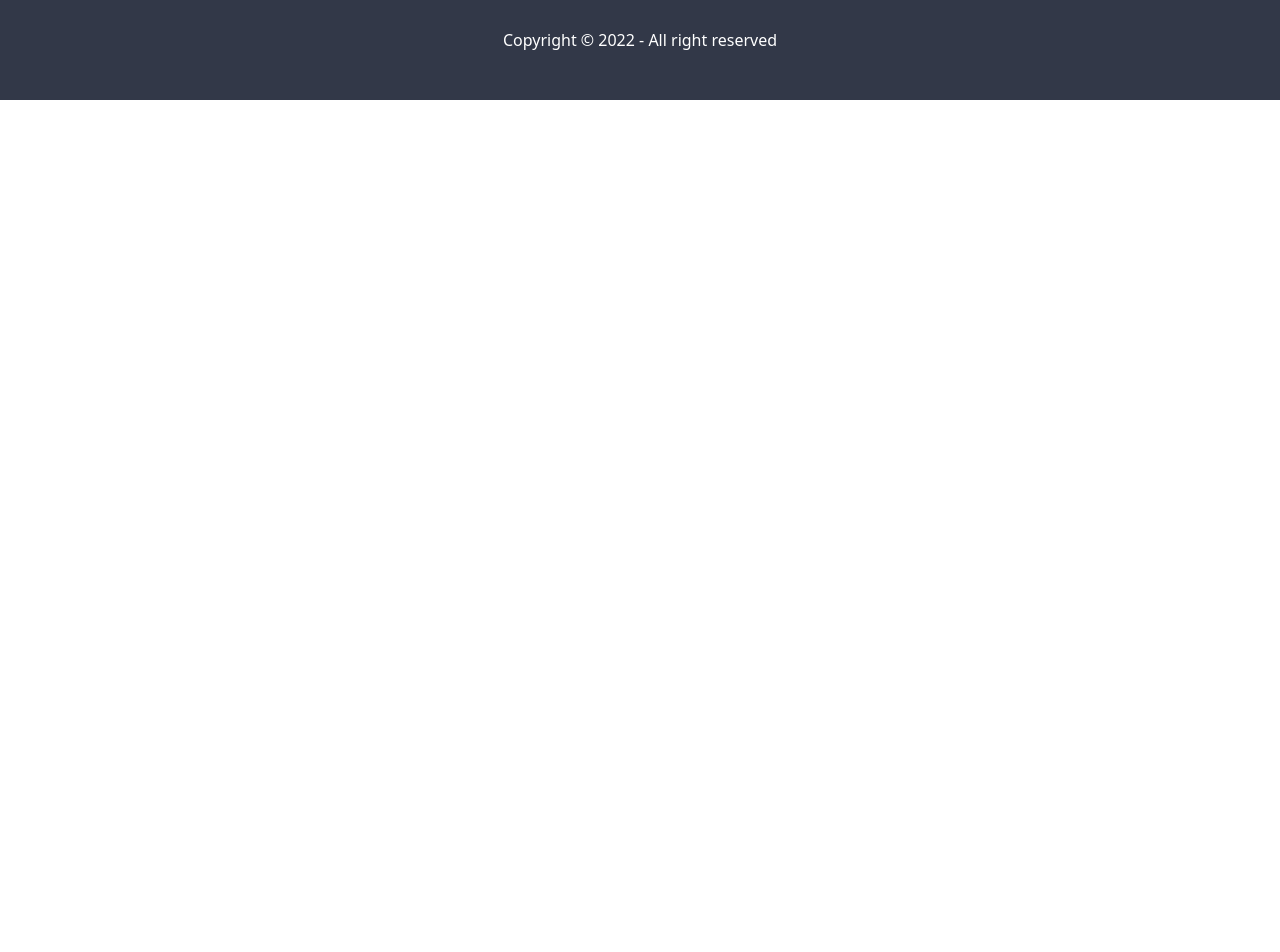
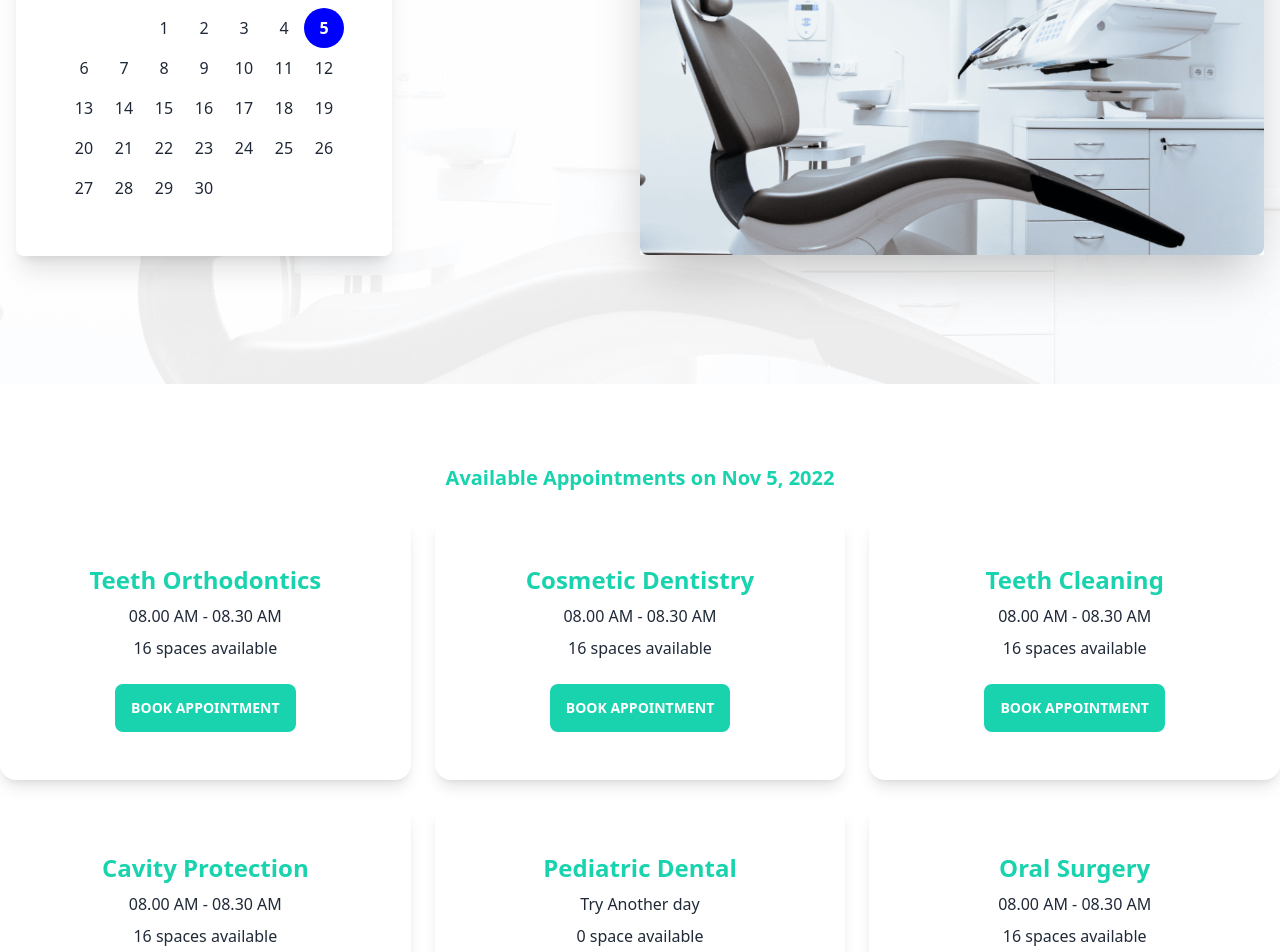
Before and after one commit to robiulislam2520/programming_hero_b6, a React (Create React App) app in the folder client/: page /appointment in a window 1280 px wide. Shown: the part 320-1272 px from the top of the page. Before the commit the page ends 800 px from the top, so only its background shows below. Built offline with nearby package versions, Linux system fonts and the light colour scheme.

Commit message:
appointment page is done by style and date piker

```diff
--- a/client/package.json
+++ b/client/package.json
@@ -9,8 +9,10 @@
     "@testing-library/react": "^13.4.0",
     "@testing-library/user-event": "^13.5.0",
     "daisyui": "^2.39.1",
+    "date-fns": "^2.29.3",
     "firebase": "^9.13.0",
     "react": "^18.2.0",
+    "react-day-picker": "^8.3.6",
     "react-dom": "^18.2.0",
     "react-hot-toast": "^2.4.0",
     "react-router-dom": "^6.4.3",
--- /dev/null
+++ b/client/public/service.json
@@ -0,0 +1,117 @@
+[
+  {
+    "_id": 1,
+    "name": "Teeth Orthodontics",
+    "slots": [
+      "08.00 AM - 08.30 AM",
+      "08.30 AM - 09.00 AM",
+      "09.00 AM - 9.30 AM",
+      "09.30 AM - 10.00 AM",
+      "10.00 AM - 10.30 AM",
+      "10.30 AM - 11.00 AM",
+      "11.00 AM - 11.30 AM",
+      "11.30 AM - 12.00 AM",
+      "1.00 PM - 1.30 PM",
+      "1.30 PM - 2.00 PM",
+      "2.00 PM - 2.30 PM",
+      "2.30 PM - 3.00 PM",
+      "3.00 PM - 3.30 PM",
+      "3.30 PM - 4.00 PM",
+      "4.00 PM - 4.30 PM",
+      "4.30 PM - 5.00 PM"
+    ]
+  },
+  {
+    "_id": 2,
+    "name": "Cosmetic Dentistry",
+    "slots": [
+      "08.00 AM - 08.30 AM",
+      "08.30 AM - 09.00 AM",
+      "09.00 AM - 9.30 AM",
+      "09.30 AM - 10.00 AM",
+      "10.00 AM - 10.30 AM",
+      "10.30 AM - 11.00 AM",
+      "11.00 AM - 11.30 AM",
+      "11.30 AM - 12.00 AM",
+      "1.00 PM - 1.30 PM",
+      "1.30 PM - 2.00 PM",
+      "2.00 PM - 2.30 PM",
+      "2.30 PM - 3.00 PM",
+      "3.00 PM - 3.30 PM",
+      "3.30 PM - 4.00 PM",
+      "4.00 PM - 4.30 PM",
+      "4.30 PM - 5.00 PM"
+    ]
+  },
+  {
+    "_id": 3,
+    "name": "Teeth Cleaning",
+    "slots": [
+      "08.00 AM - 08.30 AM",
+      "08.30 AM - 09.00 AM",
+      "09.00 AM - 9.30 AM",
+      "09.30 AM - 10.00 AM",
+      "10.00 AM - 10.30 AM",
+      "10.30 AM - 11.00 AM",
+      "11.00 AM - 11.30 AM",
+      "11.30 AM - 12.00 AM",
+      "1.00 PM - 1.30 PM",
+      "1.30 PM - 2.00 PM",
+      "2.00 PM - 2.30 PM",
+      "2.30 PM - 3.00 PM",
+      "3.00 PM - 3.30 PM",
+      "3.30 PM - 4.00 PM",
+      "4.00 PM - 4.30 PM",
+      "4.30 PM - 5.00 PM"
+    ]
+  },
+  {
+    "_id": 4,
+    "name": "Cavity Protection",
+    "slots": [
+      "08.00 AM - 08.30 AM",
+      "08.30 AM - 09.00 AM",
+      "09.00 AM - 9.30 AM",
+      "09.30 AM - 10.00 AM",
+      "10.00 AM - 10.30 AM",
+      "10.30 AM - 11.00 AM",
+      "11.00 AM - 11.30 AM",
+      "11.30 AM - 12.00 AM",
+      "1.00 PM - 1.30 PM",
+      "1.30 PM - 2.00 PM",
+      "2.00 PM - 2.30 PM",
+      "2.30 PM - 3.00 PM",
+      "3.00 PM - 3.30 PM",
+      "3.30 PM - 4.00 PM",
+      "4.00 PM - 4.30 PM",
+      "4.30 PM - 5.00 PM"
+    ]
+  },
+  {
+    "_id": 5,
+    "name": "Pediatric Dental",
+    "slots": []
+  },
+  {
+    "_id": 6,
+    "name": "Oral Surgery",
+    "slots": [
+      "08.00 AM - 08.30 AM",
+      "08.30 AM - 09.00 AM",
+      "09.00 AM - 9.30 AM",
+      "09.30 AM - 10.00 AM",
+      "10.00 AM - 10.30 AM",
+      "10.30 AM - 11.00 AM",
+      "11.00 AM - 11.30 AM",
+      "11.30 AM - 12.00 AM",
+      "1.00 PM - 1.30 PM",
+      "1.30 PM - 2.00 PM",
+      "2.00 PM - 2.30 PM",
+      "2.30 PM - 3.00 PM",
+      "3.00 PM - 3.30 PM",
+      "3.30 PM - 4.00 PM",
+      "4.00 PM - 4.30 PM",
+      "4.30 PM - 5.00 PM"
+    ]
+  }
+]
--- a/client/src/index.css
+++ b/client/src/index.css
@@ -42,3 +42,8 @@ ul li {
     padding: 0px 20px;
   }
 }
+
+.rdp-day_selected {
+  color: white;
+  background-color: #0000ff;
+}
--- a/client/src/index.js
+++ b/client/src/index.js
@@ -1,7 +1,8 @@
 import React from 'react';
+import 'react-day-picker/dist/style.css';
 import ReactDOM from 'react-dom/client';
+import App from './App';
 import './index.css';
-import App from './App';
 import reportWebVitals from './reportWebVitals';
 
 const root = ReactDOM.createRoot(document.getElementById('root'));
--- a/client/src/pages/Appointment/Appointment.js
+++ b/client/src/pages/Appointment/Appointment.js
@@ -1,11 +1,16 @@
-import React from 'react';
+import React, { useState } from 'react';
 import useTitles from '../../hooks/useTitles';
+import AppointmentBanner from './AppointmentBanner';
+import AvailableAppointment from './AvailableAppointment';
 
 const Appointment = () => {
+  const [selected, setSelected] = useState(new Date());
+  // page title
   useTitles('Appointment');
   return (
     <div>
-        <h1>Appointment page</h1>
+        <AppointmentBanner selected={selected} setSelected={setSelected}/>
+        <AvailableAppointment selected={selected}/>
     </div>
   )
 }
--- /dev/null
+++ b/client/src/pages/Appointment/AppointmentBanner.js
@@ -0,0 +1,16 @@
+import React from "react";
+import chair from "../../assets/images/chair.png";
+import Calender from "./Calender";
+
+const AppointmentBanner = ({selected, setSelected}) => {
+  return (
+    <div className="hero hero_bg py-28">
+      <div className="hero-content flex-col lg:flex-row-reverse justify-between">
+        <img src={chair} className="w-1/2 shadow-2xl" />
+        <Calender selected={selected} setSelected={setSelected}/>
+      </div>
+    </div>
+  );
+};
+
+export default AppointmentBanner;
--- /dev/null
+++ b/client/src/pages/Appointment/AppointmentCard.js
@@ -0,0 +1,30 @@
+import React from "react";
+
+const AppointmentCard = ({ appointmentOption, setTreatment }) => {
+  const { name, slots } = appointmentOption;
+  return (
+    <div className="card shadow-lg p-4">
+      <div className="card-body text-center">
+        <h2 className="text-2xl text-[#19D3AE] text-center font-semibold">
+          {name}
+        </h2>
+        <p>{slots.length > 0 ? slots[0] : "Try Another day"}</p>
+        <p>
+          {slots.length} {slots.length > 1 ? "spaces" : "space"} available
+        </p>
+        <div className="card-actions justify-center">
+          <label
+            disabled={slots.length === 0}
+            htmlFor="booking-modal"
+            className="btn btn-primary bg-[#19D3AE] hover:bg-[#0FCFEC] border-0 mt-4"
+            onClick={() => setTreatment(appointmentOption)}
+          >
+            Book Appointment
+          </label>
+        </div>
+      </div>
+    </div>
+  );
+};
+
+export default AppointmentCard;
--- /dev/null
+++ b/client/src/pages/Appointment/AvailableAppointment.js
@@ -0,0 +1,42 @@
+import { format } from "date-fns";
+import { useEffect, useState } from "react";
+import AppointmentCard from "./AppointmentCard";
+import BookingModal from "./BookingModal";
+
+const AvailableAppointment = ({ selected }) => {
+  const [treatment, setTreatment] = useState(null);
+  const [appointmentOptions, setAppointmentOptions] = useState([]);
+
+  useEffect(() => {
+    fetch("service.json")
+      .then((res) => res.json())
+      .then((data) => setAppointmentOptions(data));
+  }, []);
+
+  return (
+    <section className="my-20">
+      <h2 className="text-xl text-[#19D3AE] font-bold text-center">
+        Available Appointments on {format(selected, "PP")}
+      </h2>
+
+      <div className="grid gap-6 grid-cols-1 md:grid-cols-2 lg:grid-cols-3 mt-6">
+        {appointmentOptions.map((treatment) => (
+          <AppointmentCard
+            key={treatment._id}
+            appointmentOption={treatment}
+            setTreatment={setTreatment}
+          ></AppointmentCard>
+        ))}
+      </div>
+      {treatment && (
+        <BookingModal
+          selected={selected}
+          treatment={treatment}
+          setTreatment={setTreatment}
+        ></BookingModal>
+      )}
+    </section>
+  );
+};
+
+export default AvailableAppointment;
--- /dev/null
+++ b/client/src/pages/Appointment/BookingModal.js
@@ -0,0 +1,92 @@
+import { format } from "date-fns";
+import React from "react";
+
+const BookingModal = ({ treatment, setTreatment, selected }) => {
+  // treatment is just another name of appointmentOptions with name, slots, _id
+  const { name: treatmentName, slots } = treatment;
+  const date = format(selected, "PP");
+
+  const handleBooking = (event) => {
+    event.preventDefault();
+    const form = event.target;
+    const slot = form.slot.value;
+    const name = form.name.value;
+    const email = form.email.value;
+    const phone = form.phone.value;
+    const booking = {
+      appointmentDate: date,
+      treatment: treatmentName,
+      patient: name,
+      slot,
+      email,
+      phone,
+    };
+
+    // TODO: send data to the server
+    // and once data is saved then close the modal
+    // and display success toast
+    console.log(booking);
+    setTreatment(null);
+  };
+
+  return (
+    <>
+      <input type="checkbox" id="booking-modal" className="modal-toggle" />
+      <div className="modal">
+        <div className="modal-box relative">
+          <label
+            htmlFor="booking-modal"
+            className="btn btn-sm btn-circle absolute right-2 top-2"
+          >
+            ✕
+          </label>
+          <h3 className="text-lg font-bold">{name}</h3>
+          <form
+            onSubmit={handleBooking}
+            className="grid grid-cols-1 gap-3 mt-10"
+          >
+            <input
+              type="text"
+              disabled
+              value={date}
+              className="input w-full input-bordered "
+            />
+            <select name="slot" className="select select-bordered w-full">
+              {slots.map((slot, index) => (
+                <option value={slot} key={index}>
+                  {slot}
+                </option>
+              ))}
+            </select>
+            <input
+              name="name"
+              type="text"
+              placeholder="Your Name"
+              className="input w-full input-bordered"
+            />
+            <input
+              name="email"
+              type="email"
+              placeholder="Email Address"
+              className="input w-full input-bordered"
+            />
+            <input
+              name="phone"
+              type="text"
+              placeholder="Phone Number"
+              className="input w-full input-bordered"
+            />
+            <br />
+            <input
+              className="btn btn-accent w-full"
+              type="submit"
+              value="Submit"
+            />
+          </form>
+        </div>
+      </div>
+    </>
+  );
+};
+
+export default BookingModal;
--- /dev/null
+++ b/client/src/pages/Appointment/Calender.js
@@ -0,0 +1,13 @@
+
+import { DayPicker } from "react-day-picker";
+
+const Calender = ({selected, setSelected}) => {
+
+  return (
+    <div className="bg-white rounded-lg shadow-xl p-8">
+      <DayPicker mode="single" selected={selected} onSelect={setSelected} />
+    </div>
+  );
+};
+
+export default Calender;
```
Also changed, not shown: 1 other file (tests, documents, lock files or other folders).
